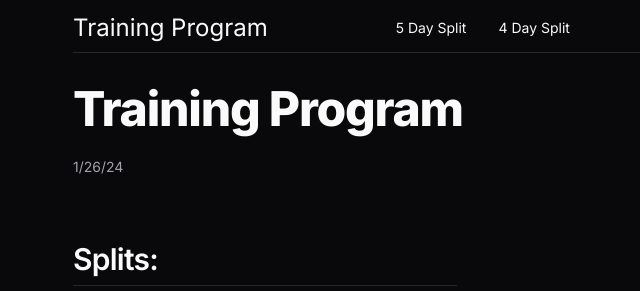
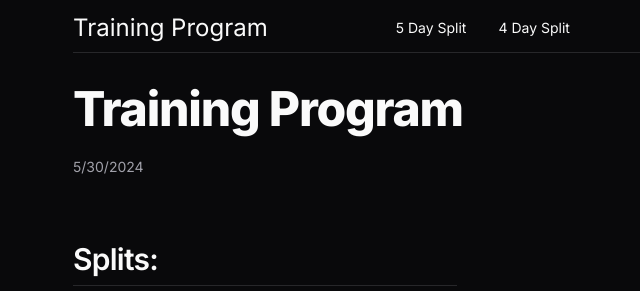
Before and after one commit to Dillonzellis/training-program, a Next.js app: page / in a window 1280 px wide. Shown: the top 291 px of the page, without its empty margins (7-647 px from the left). Built offline with nearby package versions, Linux system fonts and the light colour scheme.

Commit message:
chore: update date

```diff
--- a/src/app/page.tsx
+++ b/src/app/page.tsx
@@ -5,9 +5,9 @@ import { H2 } from "@/components/typography/H2";
 import { Button } from "@/components/ui/button";
 import Link from "next/link";
 import { splits } from "@/data/splits";
+import { updateDate } from "@/data/globals";
 
 //TODO: add auth
-//TODO: add waist tracker
 //TODO: add workout date tracker (checkbox of days)
 //TODO: add sets and weights
 //TODO: add V program
@@ -18,7 +18,7 @@ export default function Home() {
       <MaxWidthWrapper>
         <div>
           <H1 className="pb-6">Training Program</H1>
-          <p className="text-sm text-muted-foreground pb-16">1/26/24</p>
+          <p className="text-sm text-muted-foreground pb-16">{updateDate}</p>
           <H2>Splits:</H2>
 
           <div className="flex flex-col justify-start items-start">
```
